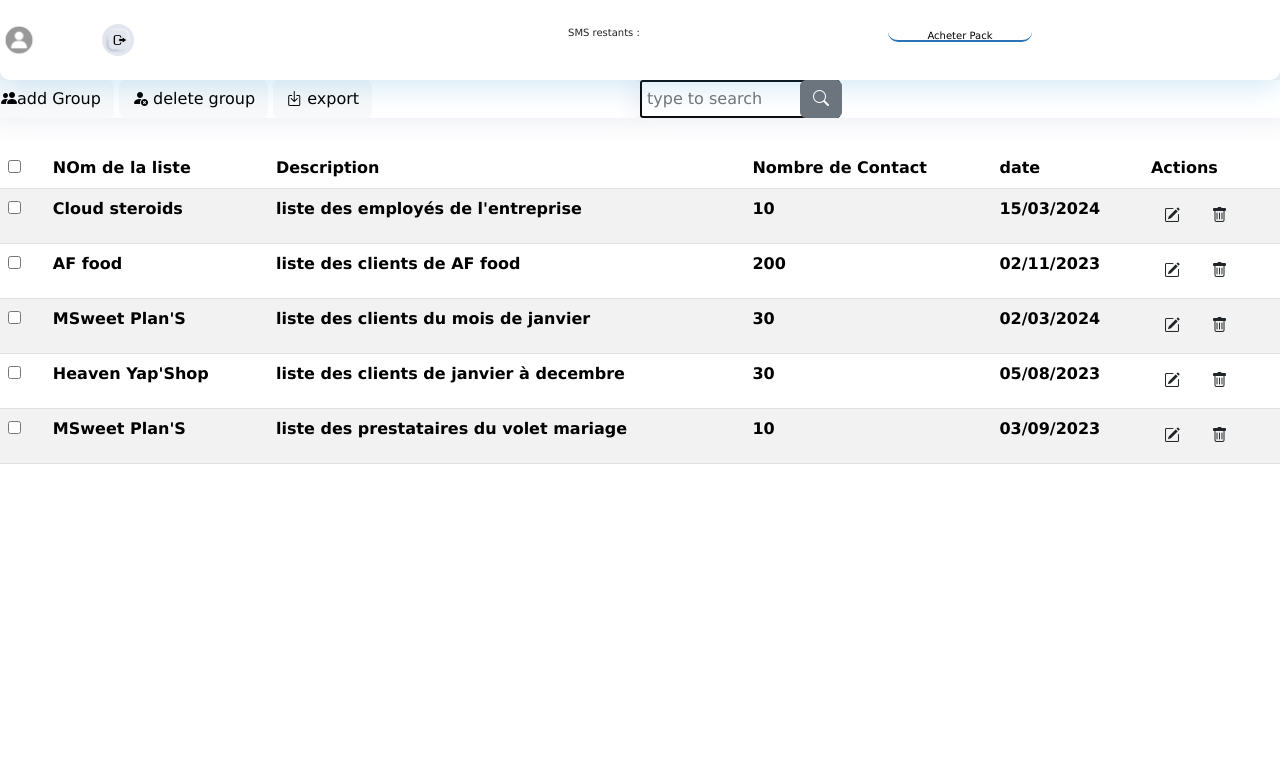
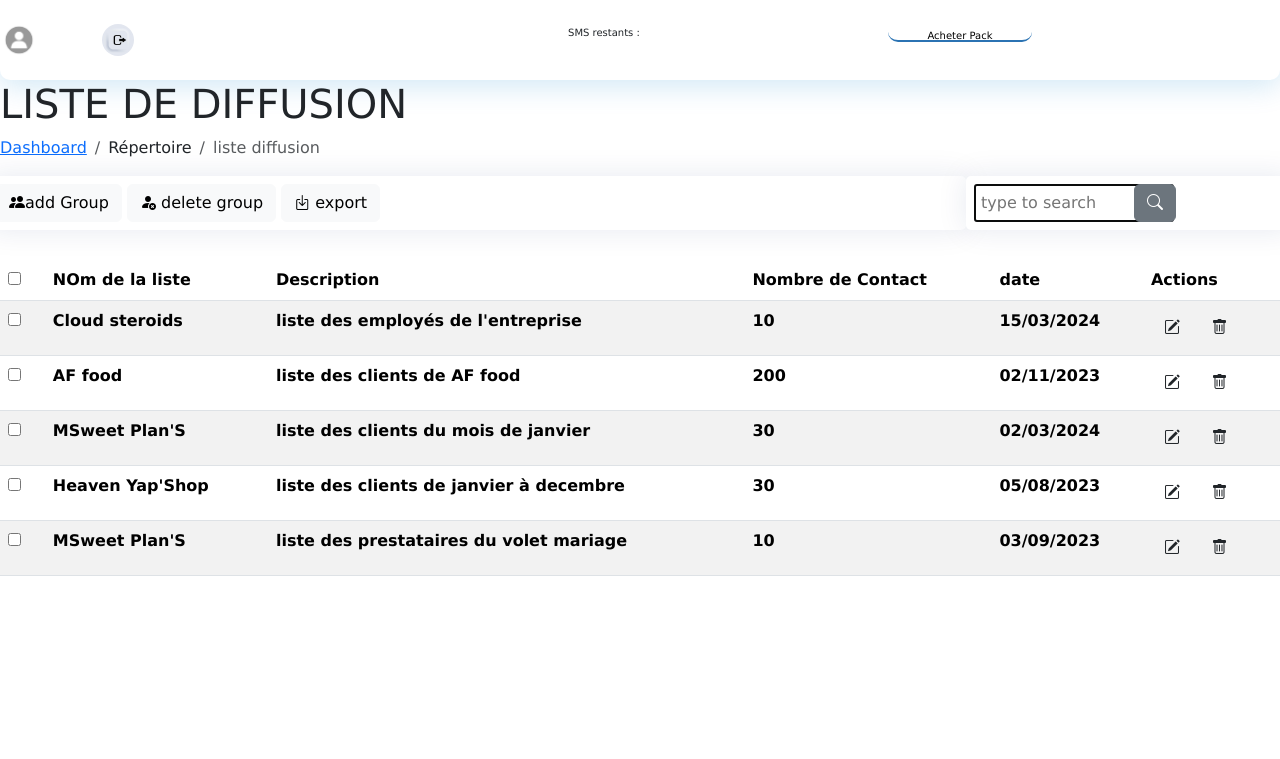
Before and after one commit to cloudsteroids/API_SMS, a PHP site: page /Contenu/sous-contenu/repertoire/liste_diffusion.php in a window 1280 px wide. Shown: the top 759 px of the page. Run offline with PHP 8.4, Linux system fonts and the light colour scheme; lists and menus that the app fills with data are empty.

Commit message:
Update liste_diffusion.php
Ajustementde la page liste de diffusion

```diff
--- a/Contenu/sous-contenu/repertoire/liste_diffusion.php
+++ b/Contenu/sous-contenu/repertoire/liste_diffusion.php
@@ -16,15 +16,25 @@
     <?php
         include('../../nav/nav_horizontal.php');
     ?>
-        <div class="contain">
+        <div class="containn" id="containn">
+            <div class="pagetitle">
+                <h1>LISTE DE DIFFUSION</h1>
+                <nav>
+                    <ol class="breadcrumb">
+                        <li class="breadcrumb-item"><a href="../dashboard.php">Dashboard</a></li>
+                        <li class="breadcrumb-item">Répertoire</li>
+                        <li class="breadcrumb-item active">liste diffusion</li>
+                    </ol>
+                </nav>
+            </div><!-- End Page Title -->
             <section class="section">
                 <div class="row">
-                    <div class="col-sm-6 p-0 flex justify-content-lg-start justify-content-center send">
+                    <div class="col-sm-9 p-2 flex justify-content-lg-start justify-content-center send">
                         <button type="button" class="btn btn-light" data-bs-toggle="modal" data-bs-target="#ajoutlist"><i class="bi bi-people-fill"></i>add Group</button>
                         <button type="button" class="btn btn-light" data-bs-toggle="modal" data-bs-target="#deletelist"><i class="bi bi-person-fill-x"></i> delete group</button>
                         <button type="button" class="btn btn-light" data-bs-toggle="modal" data-bs-target="#"><i class="bi bi-box-arrow-in-down"></i> export</button>
                     </div>
-                    <div class="col-sm-6 p-0 flex justify-content-lg-end justify-content-center send">
+                    <div class="col-sm-3 p-2 flex justify-content-lg-end justify-content-center send">
                         <div class=" search ">
                             <input type="search" placeholder="type to search" >
                             <button class="btn btn-secondary" ><i class="bi bi-search"></i></button>
@@ -149,12 +159,11 @@
                 </div>
                 <!------------------------ajouter une liste de diffusion---------------------->
                 <div class="modal fade" tabindex="-1" id="ajoutlist" role="dialog">
-                    <div class="modal-dialog" role="document">
+                    <div class="modal-dialog modal-dialog-centered" role="document">
                         <div class="modal-content">
                             <div class="modal-header">
                                 <h5 class="modal-title">Création d'une liste</h5>
-                                <button type="button" class="close" data-dismiss="modal" aria-label="Close">
-                                    <span aria-hidden="true">&times;</span>
+                                <button type="button" class="btn-close" data-bs-dismiss="modal" aria-label="Close">
                                 </button>
                             </div>
                             <div class="modal-body">
@@ -178,7 +187,7 @@
 
                             </div>
                             <div class="modal-footer">
-                                <button type="button" class="btn btn-secondary" data-dismiss="modal">supprimer</button>
+                                <button type="button" class="btn btn-secondary" data-dismiss="modal">Annuler</button>
                                 <button type="button" class="btn btn-success">Ajouter</button>
                             </div>
                         </div>
@@ -186,12 +195,11 @@
                 </div>
       				   <!----Modifier une liste de diffusion-modal start--------->
                 <div class="modal fade" tabindex="-1" id="modiflist" role="dialog">
-                    <div class="modal-dialog" role="document">
+                    <div class="modal-dialog modal-dialog-centered" role="document">
                         <div class="modal-content">
                             <div class="modal-header">
                                 <h5 class="modal-title">Modifier une liste de diffusion</h5>
-                                <button type="button" class="close" data-dismiss="modal" aria-label="Close">
-                                    <span aria-hidden="true">&times;</span>
+                                <button type="button" class="btn-close" data-bs-dismiss="modal" aria-label="Close">
                                 </button>
                             </div>
                             <div class="modal-body">
```
